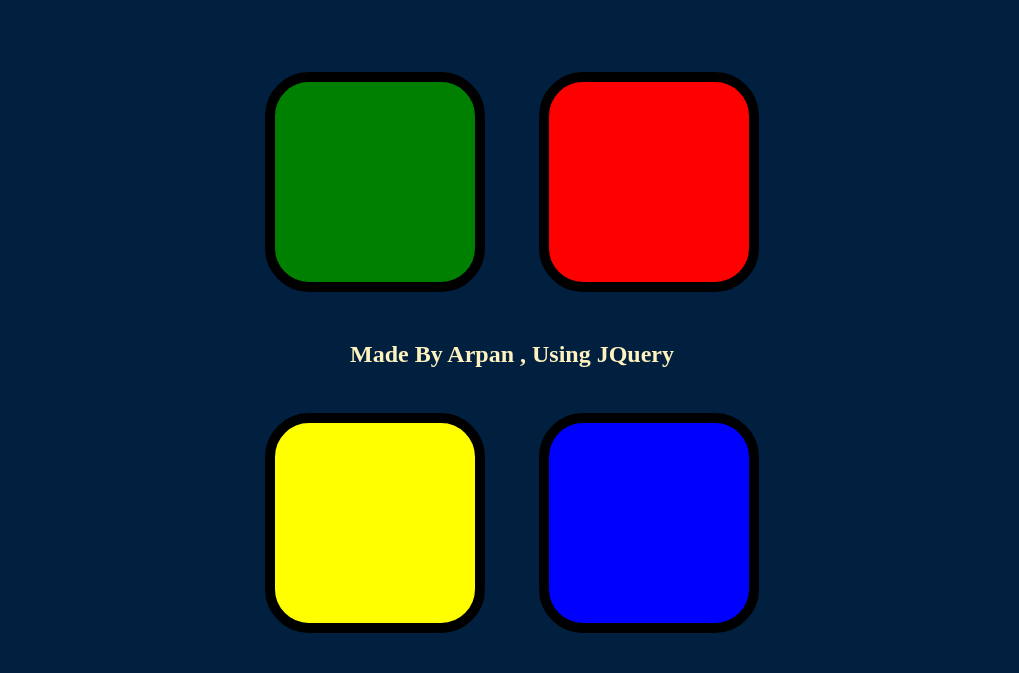
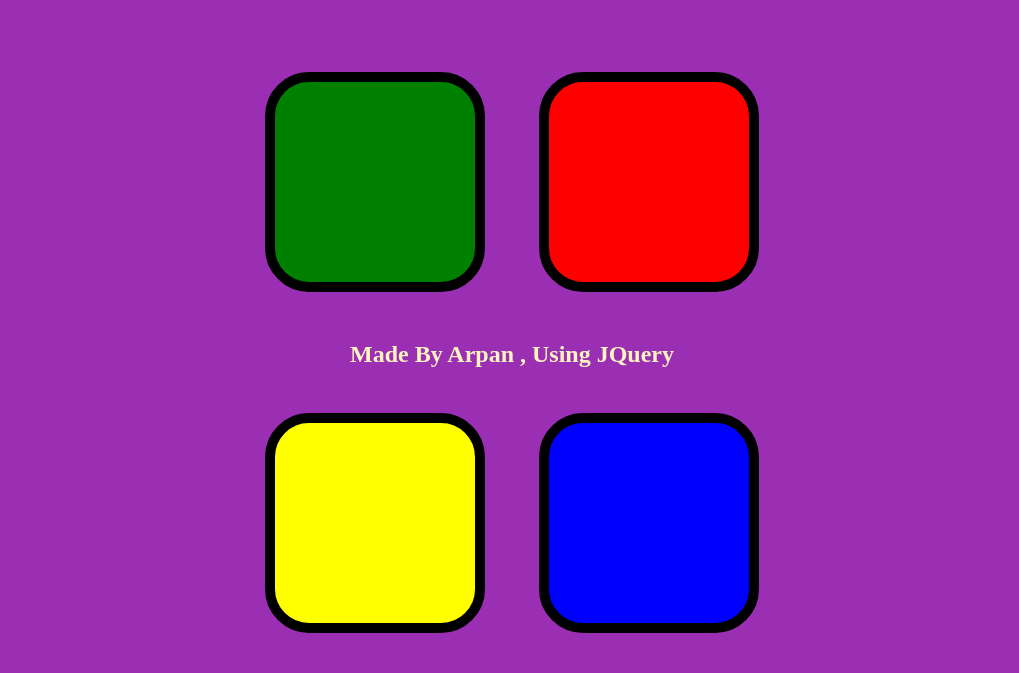
Before and after one commit to Arpan200502/simon-game, a plain HTML site: page index.html in a window 1280 px wide. Shown: the part 127-800 px from the top of the page, without its empty margins (128-1147 px from the left). Drawn offline with nearby package versions, Linux system fonts and the light colour scheme.

Commit message:
Update styles.css

```diff
--- a/styles.css
+++ b/styles.css
@@ -1,6 +1,6 @@
 body {
   text-align: center;
-  background-color: #011F3F;
+  background-color: rgba(144, 25, 171, 0.903);
 }
 
 #level-title {
```
